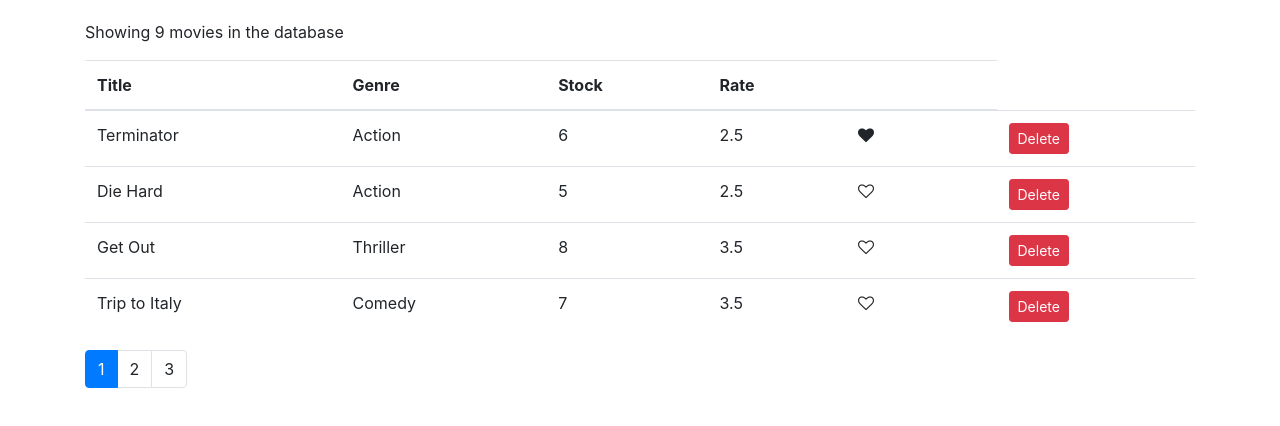
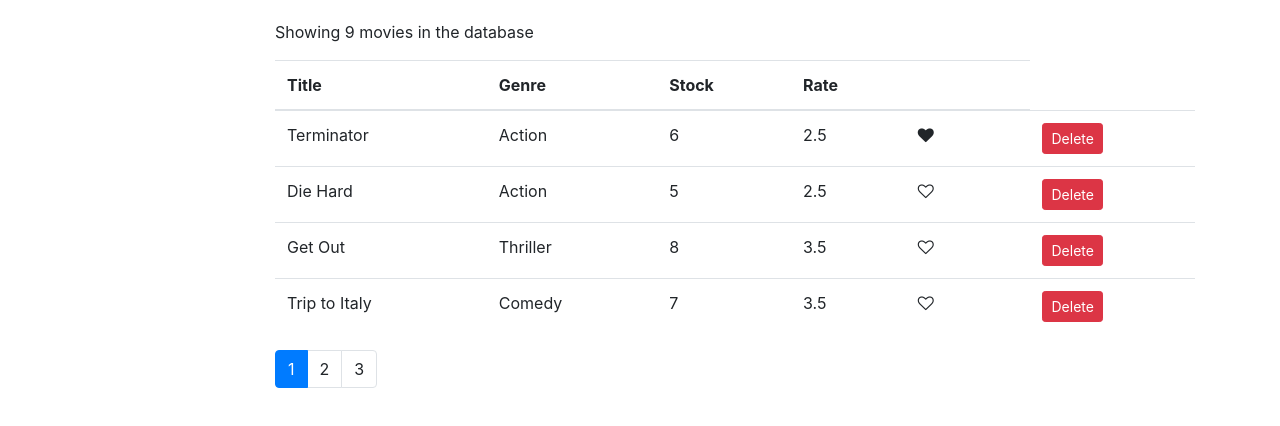
Before and after one commit to ElizabethHarvey/vidly, a React (Create React App) app: page / in a window 1280 px wide. Shown: the top 426 px of the page. Built offline with nearby package versions, Linux system fonts and the light colour scheme.

Commit message:
Filtering - Displaying Interface

```diff
--- /dev/null
+++ b/src/components/common/listGroup.jsx
@@ -0,0 +1,7 @@
+import React from "react";
+
+const listGroup = () => {
+  return ( null );
+}
+
+export default listGroup;
--- a/src/components/movies.jsx
+++ b/src/components/movies.jsx
@@ -1,15 +1,22 @@
 import React, { Component } from "react";
 import Like from "./common/like";
+import ListGroup from "./common/listGroup";
 import Pagination from "./common/pagination";
 import { getMovies } from "../services/fakeMovieService.js";
-import { paginate } from "../utils/paginate"
+import { getGenres } from "../services/fakeGenreService";
+import { paginate } from "../utils/paginate";
 
 class Movies extends Component {
   state = {
-    movies: getMovies(),
+    movies: [],
+    genres: [],
     pageSize: 4,
     currentPage: 1,
   };
+
+  componentDidMount() {
+    this.setState({ movies: getMovies(), genres: getGenres() })
+  }
 
   handleDelete = (movie) => {
     const movies = this.state.movies.filter((m) => m._id !== movie._id);
@@ -24,8 +31,12 @@
     this.setState({ movies });
   };
 
-  handlePageChange = page => {
+  handlePageChange = (page) => {
     this.setState({ currentPage: page });
+  };
+
+  handleGenreSelect = (genres) => {
+    console.log(genres);
   }
 
   render() {
@@ -37,7 +48,11 @@
     const movies = paginate(allMovies, currentPage, pageSize);
 
     return (
-      <React.Fragment>
+      <div className="row">
+        <div className="col-2">
+          <ListGroup items={this.state.genres} onItemSelect={this.handleGenreSelect} />
+        </div>
+        <div className="col">
           <p>Showing {count} movies in the database</p>
           <table className="table">
             <thead>
@@ -51,7 +66,7 @@
               </tr>
             </thead>
             <tbody>
-            {movies.map(movie => (
+              {movies.map((movie) => (
                 <tr key={movie._id}>
                   <td>{movie.title}</td>
                   <td>{movie.genre.name}</td>
@@ -83,7 +98,8 @@
             onPageChange={this.handlePageChange}
             // Were passing these as props
           />
-      </React.Fragment>
+        </div>
+      </div>
     );
   }
 }
```
Lines whose indentation alone changed are shown as unchanged.
